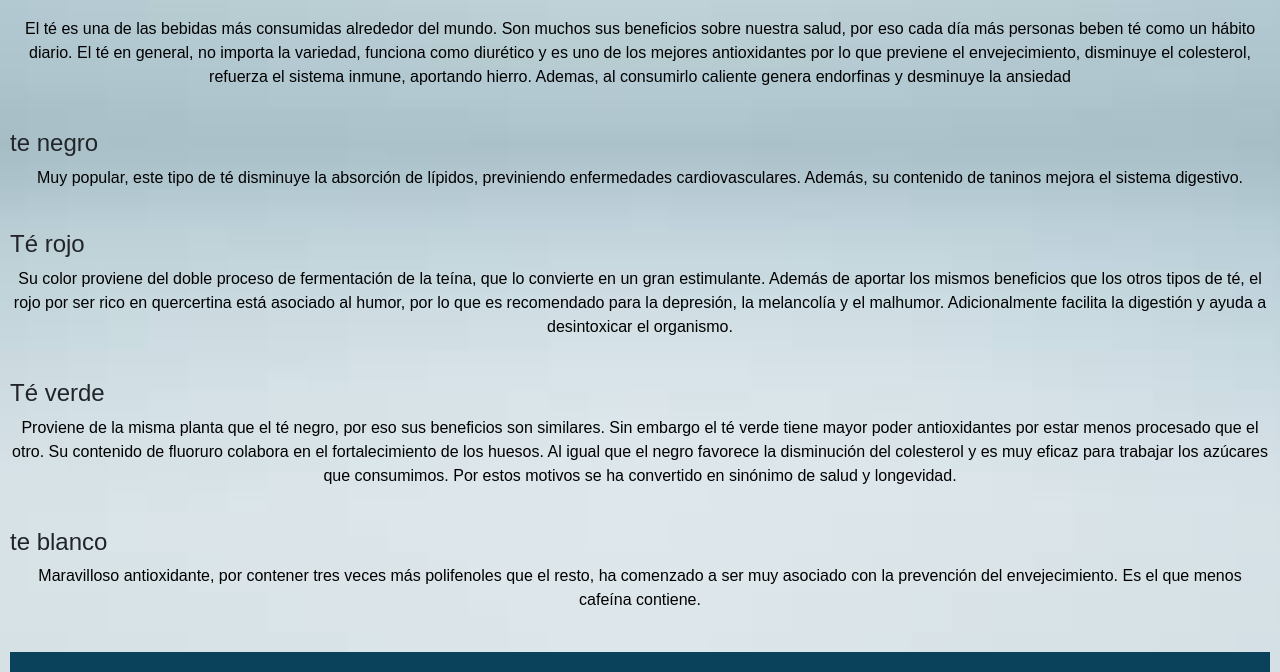
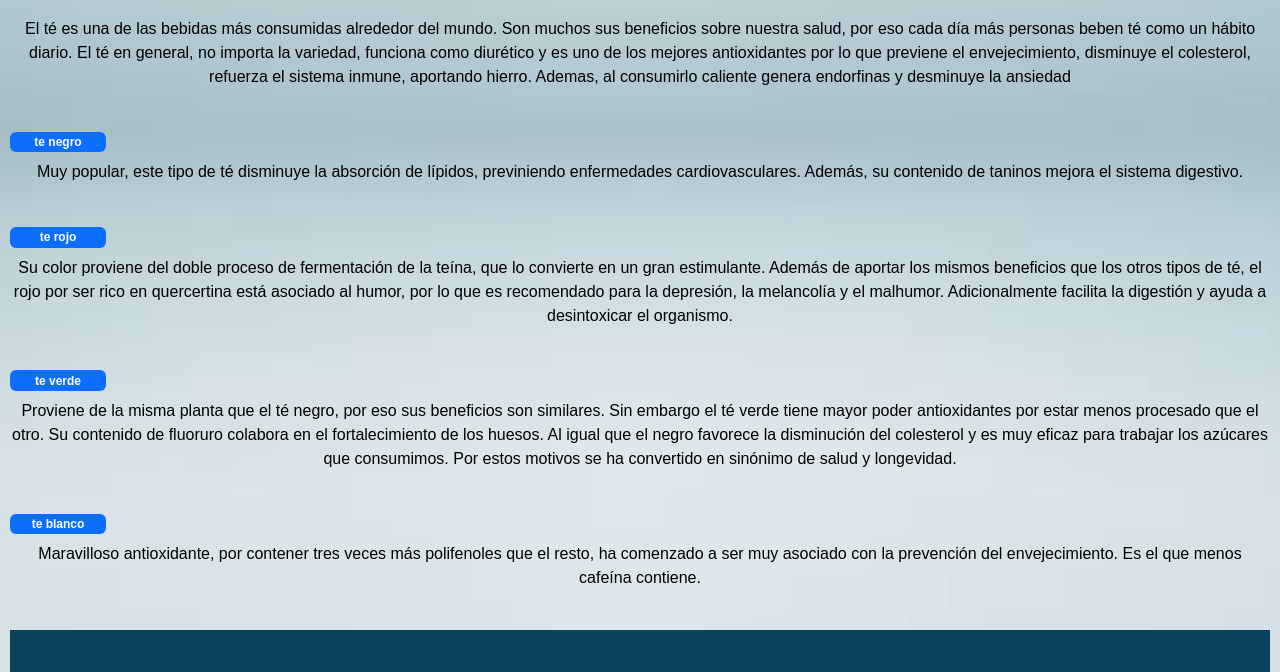
Before and after one commit to gabrielrd95/primerrepo, a plain HTML site: page index.html in a window 1280 px wide. Shown: the part 1300-1972 px from the top of the page. Drawn offline with nearby package versions, Linux system fonts and the light colour scheme.

Commit message:
se modifico index y historias

```diff
--- a/index.html
+++ b/index.html
@@ -162,7 +162,7 @@
                 inmune, aportando hierro. Ademas, al consumirlo caliente genera endorfinas y desminuye la ansiedad
             </p>
             <br>
-            <h4>
+            <h4 class="badge bg-primary text-wrap" style="width: 6rem;">
                 te negro
             </h4>
             <p>
@@ -170,7 +170,8 @@
                 cardiovasculares. Además, su contenido de taninos mejora el sistema digestivo.
             </p>
             <br>
-            <h4>Té rojo
+            <h4 class="badge bg-primary text-wrap" style="width: 6rem;">
+                te rojo
             </h4>
             <p>
                 Su color proviene del doble proceso de fermentación de la teína, que lo convierte en un gran
@@ -180,8 +181,8 @@
 
             </p>
             <br>
-            <h4>
-                Té verde
+            <h4 class="badge bg-primary text-wrap" style="width: 6rem;">
+                te verde
             </h4>
             <p>
                 Proviene de la misma planta que el té negro, por eso sus beneficios son similares. Sin embargo el té
@@ -192,7 +193,7 @@
 
             </p>
             <br>
-            <h4>
+            <h4 class="badge bg-primary text-wrap" style="width: 6rem;">
                 te blanco
             </h4>
             <p>
@@ -214,7 +215,8 @@
                     </div>
                     <div class="box">
                         <h2>SOBRE NOSOTROS</h2>
-                        <p>wiki te es una empresa dedicada a la venta de todo lo que tiene que ver con el mundo del te.
+                        <p>wiki te es una empresa dedicada a la venta de todo lo que tiene que ver con el mundo del
+                            te.
                             realizamos envios a todas partes de argentina y el mundo. nuestro objetivo es que puedas
                             tenerlo el te
                             que necesitas de cualquier parte del mundo, a solo
```
Also changed, not shown: pages/historia.html (+9 -3 lines).
